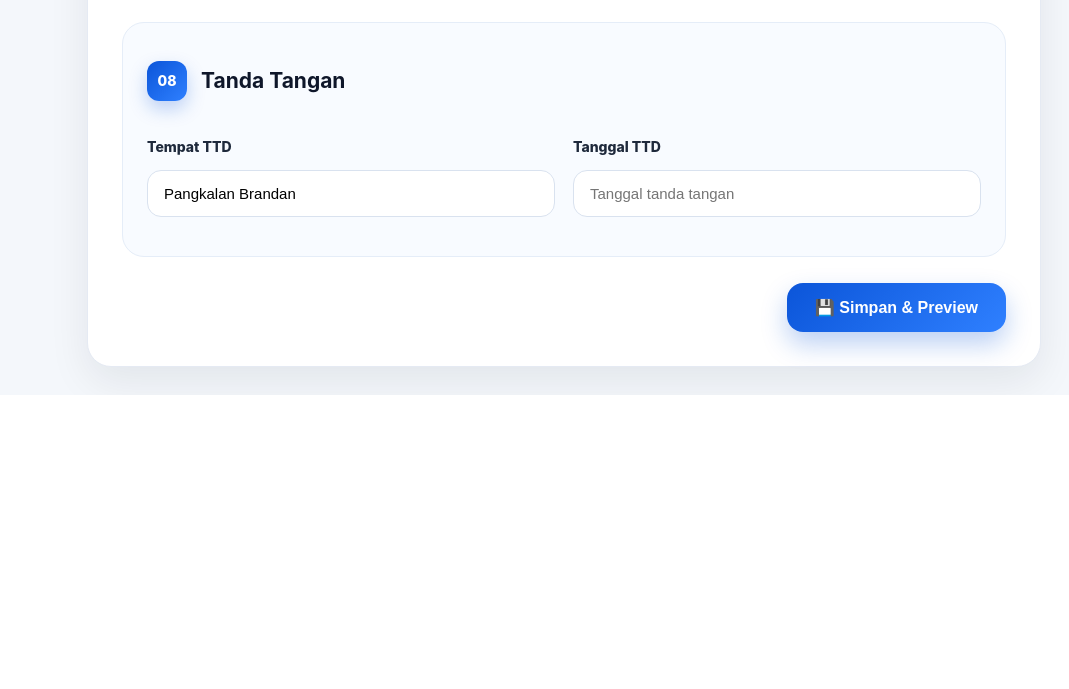
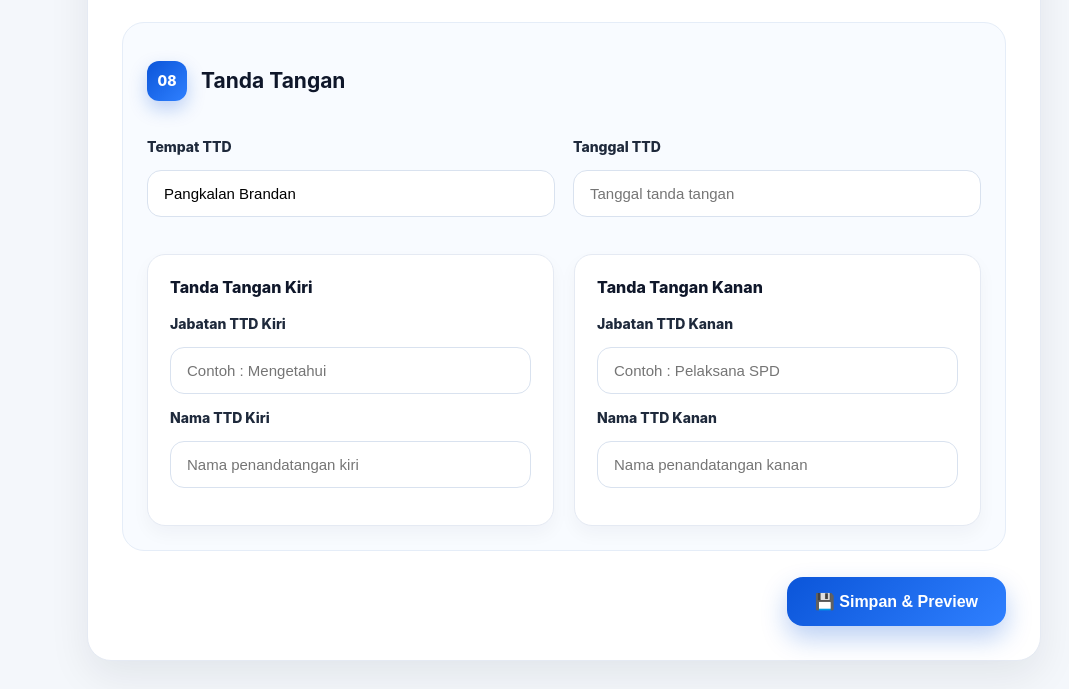
Before and after one commit to Artahacking/DocuGen, a Flask app: page /surat/laporan_kegiatan/new in a window 1280 px wide. Shown: the part 2536-3225 px from the top of the page, without its empty margins (211-1280 px from the left). Before the commit the page ends 2931 px from the top, so only its background shows below. Run offline with Flask 3, Linux system fonts and the light colour scheme; a user stored in the database is signed in; data comes from the database, SQL or seed files in the repository; some libraries are stand-ins or nearby versions.

Commit message:
Update form_laporan_kegiatan.html

```diff
--- a/templates/form_laporan_kegiatan.html
+++ b/templates/form_laporan_kegiatan.html
@@ -382,6 +382,7 @@
 
     </div>
 
+    <!-- TEMPAT DAN TANGGAL -->
     <div class="form-grid">
 
         <div class="form-group">
@@ -403,6 +404,82 @@
                 name="ttd_tanggal"
                 value="{{ data.ttd_tanggal }}"
                 placeholder="Tanggal tanda tangan">
+
+        </div>
+
+    </div>
+
+    <!-- ====================================== -->
+    <!-- TTD KIRI DAN KANAN -->
+    <!-- ====================================== -->
+
+    <div class="dual-ttd-grid">
+
+        <!-- ================================= -->
+        <!-- TTD KIRI -->
+        <!-- ================================= -->
+
+        <div class="ttd-card">
+
+            <div class="ttd-card-title">
+                Tanda Tangan Kiri
+            </div>
+
+            <div class="form-group">
+
+                <label>Jabatan TTD Kiri</label>
+
+                <input
+                    name="ttd_kiri_jabatan"
+                    value="{{ data.ttd_kiri_jabatan }}"
+                    placeholder="Contoh : Mengetahui">
+
+            </div>
+
+            <div class="form-group">
+
+                <label>Nama TTD Kiri</label>
+
+                <input
+                    name="ttd_kiri_nama"
+                    value="{{ data.ttd_kiri_nama }}"
+                    placeholder="Nama penandatangan kiri">
+
+            </div>
+
+        </div>
+
+        <!-- ================================= -->
+        <!-- TTD KANAN -->
+        <!-- ================================= -->
+
+        <div class="ttd-card">
+
+            <div class="ttd-card-title">
+                Tanda Tangan Kanan
+            </div>
+
+            <div class="form-group">
+
+                <label>Jabatan TTD Kanan</label>
+
+                <input
+                    name="ttd_kanan_jabatan"
+                    value="{{ data.ttd_kanan_jabatan }}"
+                    placeholder="Contoh : Pelaksana SPD">
+
+            </div>
+
+            <div class="form-group">
+
+                <label>Nama TTD Kanan</label>
+
+                <input
+                    name="ttd_kanan_nama"
+                    value="{{ data.ttd_kanan_nama }}"
+                    placeholder="Nama penandatangan kanan">
+
+            </div>
 
         </div>
 
@@ -806,6 +883,39 @@ function addP(){
 
     }
 
+.dual-ttd-grid{
+    display:grid;
+    grid-template-columns:1fr 1fr;
+    gap:20px;
+    margin-top:22px;
+}
+
+.ttd-card{
+    background:white;
+    border:1px solid #e5eaf3;
+    border-radius:18px;
+    padding:22px;
+    box-shadow:
+    0 8px 18px rgba(15,23,42,.04);
+}
+
+.ttd-card-title{
+    font-size:16px;
+    font-weight:800;
+    color:#0f172a;
+    margin-bottom:18px;
+}
+
+@media(max-width:1000px){
+
+    .dual-ttd-grid{
+        grid-template-columns:1fr;
+    }
+
+}
+
 </style>
 
+
+
 {% endblock %}
```
Lines whose indentation alone changed are shown as unchanged.
